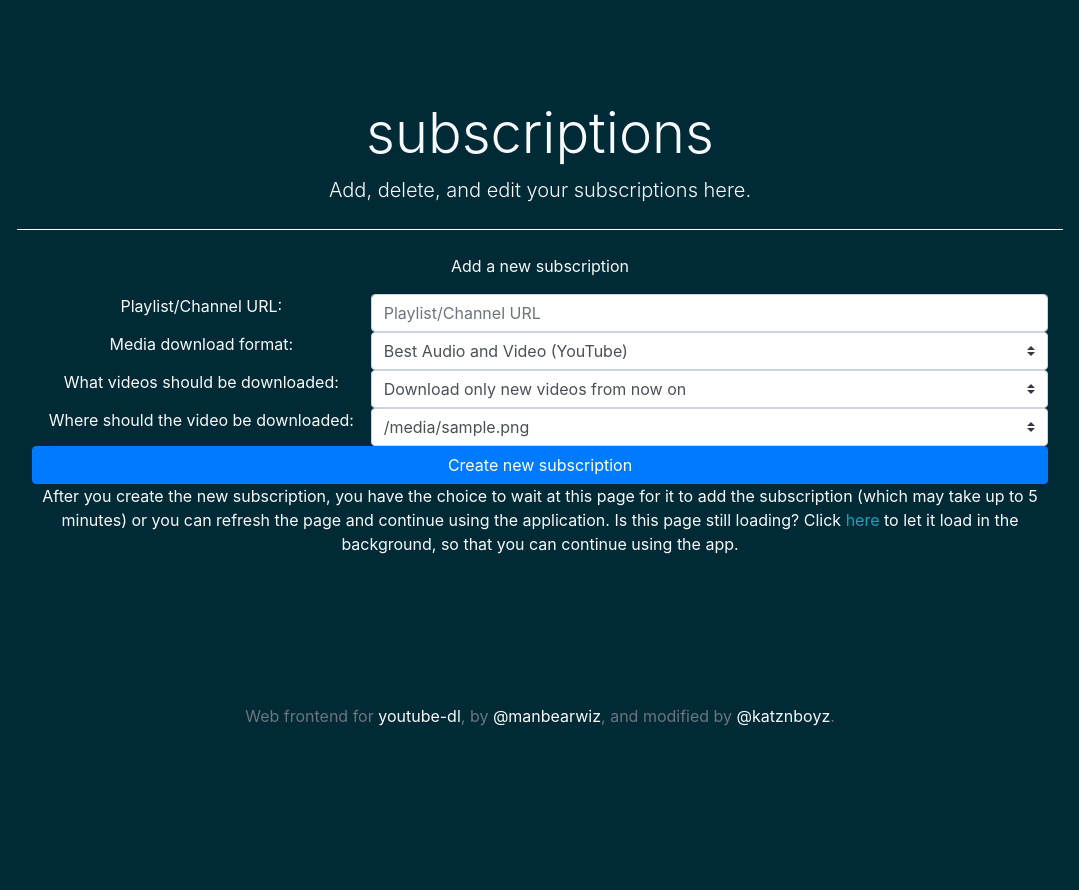
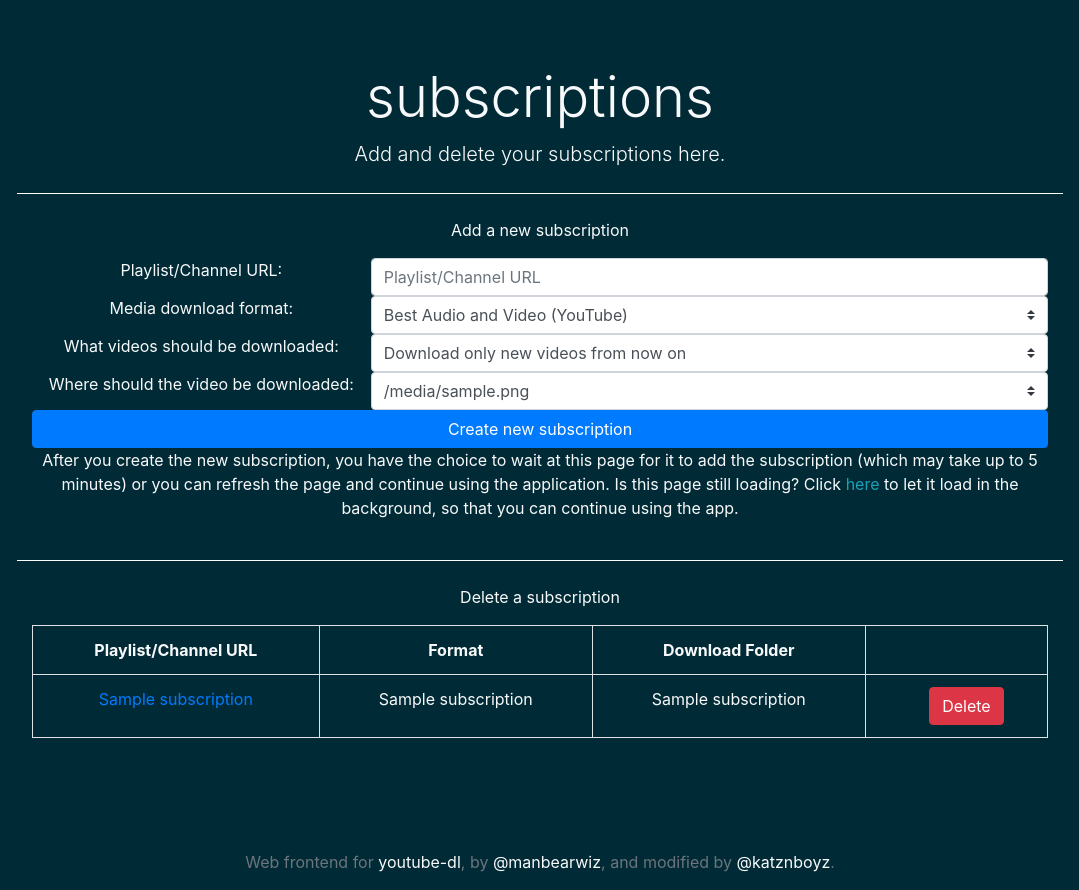
Before and after one commit to renamedquery/youtube-dl-server, a Flask app: template templates/subscriptions.html in a window 1280 px wide. Shown: the part 56-946 px from the top of the page, without its empty margins (100-1179 px from the left). Before the commit the page ends 782 px from the top, so only its background shows below. Run offline with Flask 2, Linux system fonts and the light colour scheme; the template is opened without the code that fills it: most values are stand-ins (such as "Sample title", 1, 10 or a date in 2020); parts of the project's set-up code (start-up, migrations or seed data) failed here and were passed over; some libraries are stand-ins or nearby versions.

Commit message:
Added a way to view the current subscriptions

```diff
--- a/app.py
+++ b/app.py
@@ -472,8 +472,18 @@ def WEB_SUBSCRIPTIONS():
                 #alert that there was an error
                 print('Error parsing the directory "{}".'.format(line))
 
+        #get the subscription data from the database (lines below)
+
+        #connect to the database
+        DATABASE_CONNECTION = sqlite3.connect('./youtube-dl-server-database.db')
+        DATABASE_CURSOR = DATABASE_CONNECTION.cursor()
+
+        #get all the data from the subscriptions table (its fine to dump it all, no sensitive data is here)
+        DATABASE_CURSOR.execute('SELECT * FROM subscriptions ORDER BY subscription_id DESC') #order by descending so that the most recent ones come first
+        databaseSubscriptionsDump = DATABASE_CURSOR.fetchall()
+
         #return the subscriptions page
-        return flask.render_template('subscriptions.html', applicationName = configData['application_name'], username = flask.session['LOGGED_IN_ACCOUNT_DATA'][0], downloadDirs = downloadDirList)
+        return flask.render_template('subscriptions.html', applicationName = configData['application_name'], username = flask.session['LOGGED_IN_ACCOUNT_DATA'][0], downloadDirs = downloadDirList, subscriptions = databaseSubscriptionsDump)
 
     #the user isnt logged in
     else:
--- a/templates/history.html
+++ b/templates/history.html
@@ -16,7 +16,7 @@
             <tbody>
                 {% for row in databaseData %}
                     <tr>
-                        <td scope = row>{{ row[1] }}</td>
+                        <td scope = 'row'>{{ row[1] }}</td>
                         <td><a href = '{{ row[2] }}'>{{ row[2] }}</a></td>
                         <td class = '{{ row[7] }}'>{{ row[3] }}</td>
                         <td>{{ row[4] }}</td>
--- a/templates/subscriptions.html
+++ b/templates/subscriptions.html
@@ -4,7 +4,7 @@
     <div class = 'flex-grow-1'></div>
     <div class = 'jumbotron bg-transparent flex-grow-1'>
         <h1 class = 'display-4'>subscriptions</h1>
-        <p class = 'lead'>Add, delete, and edit your subscriptions here.</p>
+        <p class = 'lead'>Add and delete your subscriptions here.</p>
         <hr class = 'my-4 hr-light'>
         <form action = "{{ url_for('WEB_MANAGESUBSCRIPTION') }}" method = 'POST'>
             <div class = 'container-fluid'>
@@ -66,6 +66,32 @@
                 <input name = 'action' type = 'text' class = 'hidden' value = 'add'>
             </div>
         </form>
+        <hr class = 'my-4 hr-light'>
+        <div class = 'container-fluid'>
+            <p>Delete a subscription</p>
+            <table class = 'table-responsive-xl table-bordered table overflow-auto'>
+                <tr>
+                    <th scope = 'col'>Playlist/Channel URL</th>
+                    <th scope = 'col'>Format</th>
+                    <th scope = 'col'>Download Folder</th>
+                    <th></th>
+                </tr>
+                {% for subscription in subscriptions %}
+                    <tr>
+                        <td scope = 'row'><a href = '{{ subscription[1] }}'>{{ subscription[1] }}</a></td>
+                        <td>{{ subscription[2] }}</td>
+                        <td>{{ subscription[3] }}</td>
+                        <td>
+                            <form>
+                                <input value = 'delete' name = 'action' class = 'hidden'>
+                                <input value = '{{ subscription[0] }}' name = 'subscription_id' class = 'hidden'>
+                                <button class = 'btn btn-danger significantLeftMargin' type = 'submit'>Delete</button>
+                            </form>
+                        </td>
+                    </tr>
+                {% endfor %}
+            </table>
+        </div>
     </div>
     <footer>
     <div>
```
